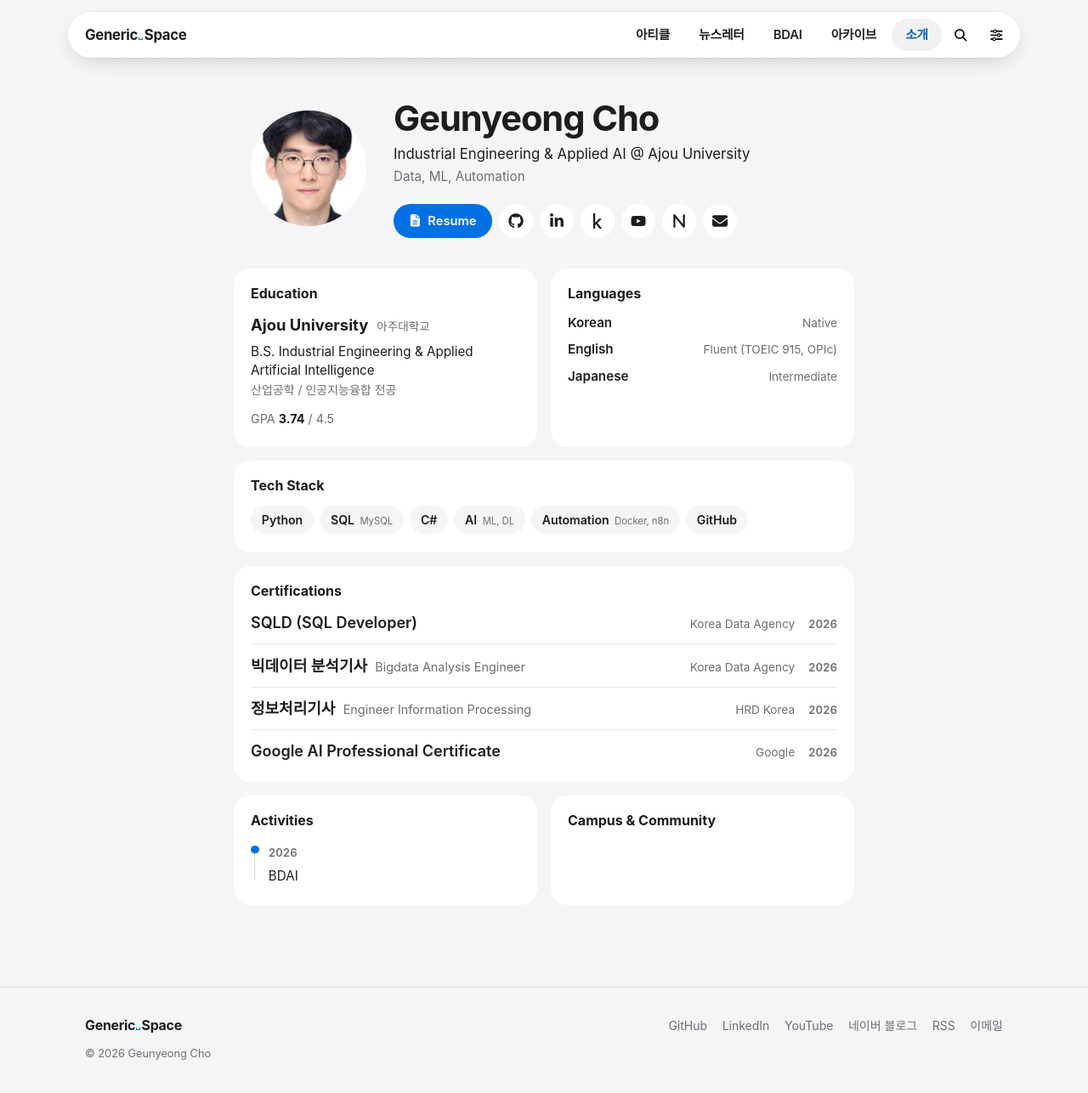
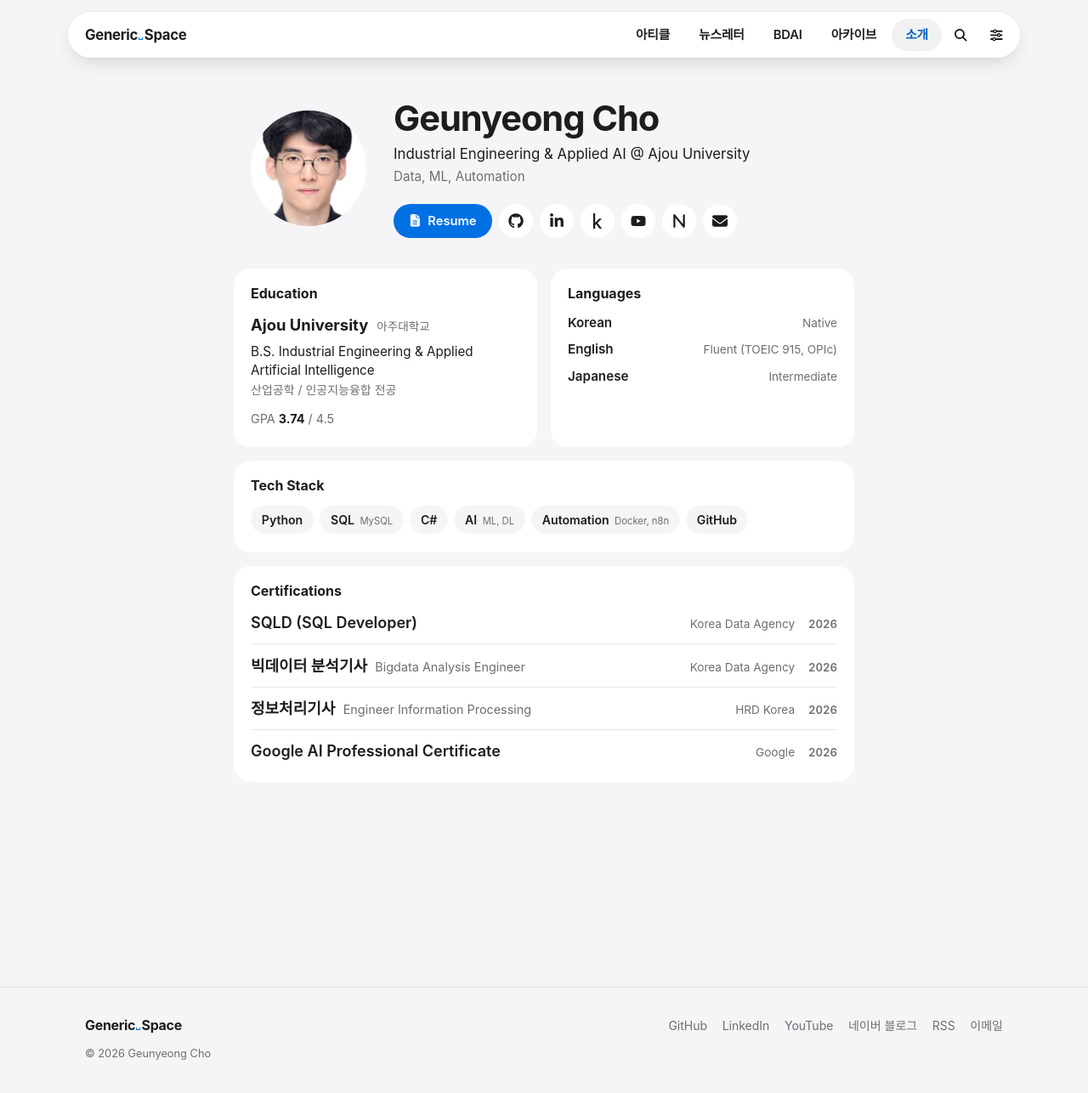
Before and after one commit to 48harry/48harry.github.io, a Jekyll site: the page built from aboutme.md, in a window 1280 px wide and 1289 px high. Shown: the top 1286 px of the window at 85% size. Built offline with Jekyll 4.4.1, drawn with Linux system fonts in a browser that asks for light colours; some web fonts are replaced; comment, search, counter and statistics services are not loaded.

Commit message:
About: drop Activities and Campus & Community
Too personal for the page. Their styles (.timeline, .plain-list) went with them, and the page
description no longer mentions 활동. Education and Languages still pair up; Tech Stack and
Certifications run full width below.

Co-Authored-By: Claude Opus 5.5 <noreply@anthropic.com>

```diff
--- a/aboutme.md
+++ b/aboutme.md
@@ -102,19 +102,6 @@ hide-title: true
     </ul>
   </section>
 
-  <section class="about-card">
-    <h2 class="about-title">Activities</h2>
-    <ol class="timeline">
-      <li><span class="timeline-year">2026</span><p>BDAI</p></li>
-    </ol>
-  </section>
-
-  <section class="about-card">
-    <h2 class="about-title">Campus &amp; Community</h2>
-    <ul class="plain-list">
-    </ul>
-  </section>
-
   <!-- My story: 내용을 채우면 아래 주석을 풀어 주세요
   <section class="about-card about-wide">
     <h2 class="about-title">My Story</h2>
--- a/assets/css/custom.css
+++ b/assets/css/custom.css
@@ -2100,36 +2100,7 @@ a.cell:hover, a.cell:focus-visible { transform: scale(1.35); z-index: 1; positio
 .cert-name { font-weight: 600; }
 .cert-name small { margin-left: .3rem; font-weight: 400; color: var(--mid-col); }
 .cert-org { font-size: .85rem; color: var(--mid-col); }
-.year-badge,
-.timeline-year { font-size: .82rem; font-weight: 600; font-variant-numeric: tabular-nums; color: var(--mid-col); }
-
-/* a real sequence, so a line and a dot per year */
-.about-card .timeline { position: relative; padding-left: 1.3rem; }
-.timeline::before {
-  content: "";
-  position: absolute;
-  left: .28rem;
-  top: .45rem;
-  bottom: .45rem;
-  width: 1px;
-  background: var(--rule);
-}
-.timeline li { position: relative; padding-bottom: .95rem; }
-.timeline li:last-child { padding-bottom: 0; }
-.timeline li::before {
-  content: "";
-  position: absolute;
-  left: -1.3rem;
-  top: .4rem;
-  width: .6rem;
-  height: .6rem;
-  border-radius: 50%;
-  background: var(--surface);
-  border: 2px solid var(--mid-col);
-}
-.timeline li:first-child::before { border-color: var(--accent); background: var(--accent); }
-.timeline li p { margin-top: .2rem; font-size: .95rem; line-height: 1.55; }
-.timeline small { display: block; color: var(--mid-col); }
+.year-badge { font-size: .82rem; font-weight: 600; font-variant-numeric: tabular-nums; color: var(--mid-col); }
 
 /* Projects (posts tagged 회고): the project's name, the story's title under it, the month; rows run
    to the card's edges so a hover fills the card's width (.about-card in the selector outranks the
@@ -2149,19 +2120,6 @@ a.cell:hover, a.cell:focus-visible { transform: scale(1.35); z-index: 1; positio
 .project-name { font-weight: 700; color: var(--heading-col); }
 .project-story { grid-column: 1; font-size: .9rem; line-height: 1.5; color: var(--mid-col); }
 .project-list time { grid-column: 2; grid-row: 1; font-size: .82rem; font-variant-numeric: tabular-nums; color: var(--mid-col); }
-
-.plain-list li { position: relative; padding-left: 1rem; font-size: .95rem; line-height: 1.6; }
-.plain-list li + li { margin-top: .5rem; }
-.plain-list li::before {
-  content: "";
-  position: absolute;
-  left: 0;
-  top: .65em;
-  width: .3rem;
-  height: .3rem;
-  border-radius: 50%;
-  background: var(--mid-col);
-}
 
 @media (max-width: 767px) {
   .profile { grid-template-columns: 1fr; gap: 1.25rem; }
```
Also changed, not shown: other parts of aboutme.md (+1 -1 lines).
